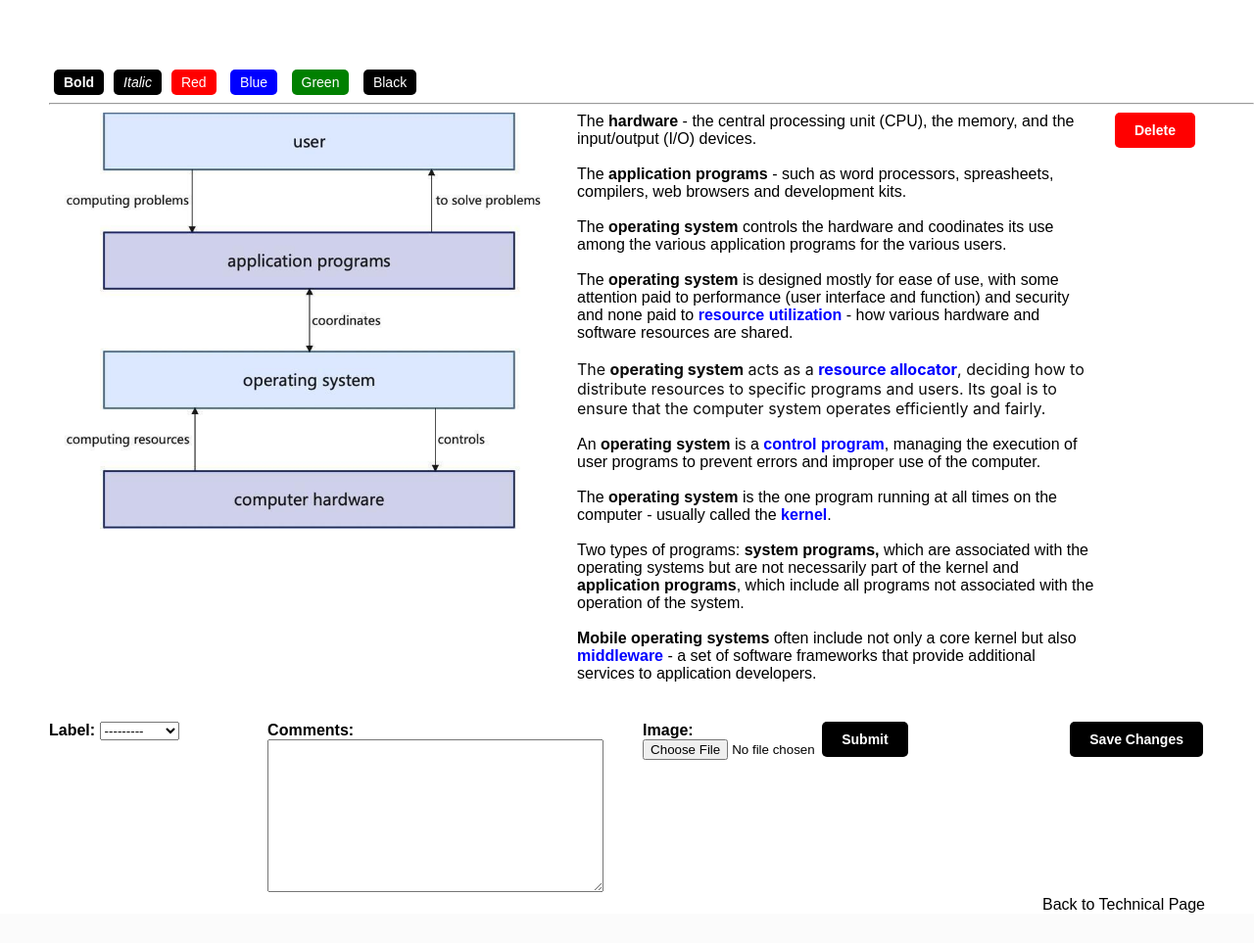
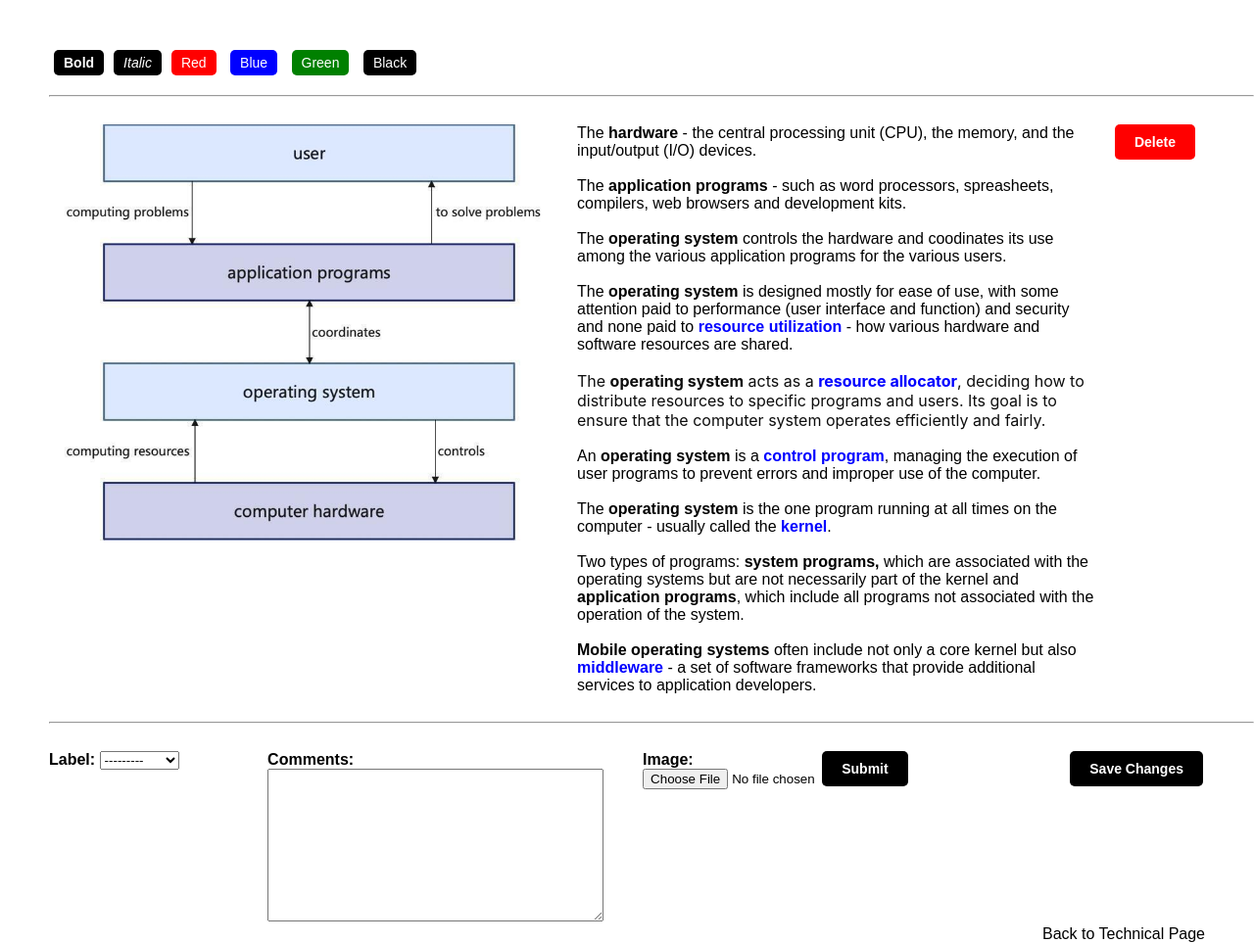
Before and after one commit to FelixChenJF/Chen-Project, a Django app: template CHEN/courses/templates/courses/detailedCourse/OScustom_page.html in a window 1280 px wide. Shown: the part 78-1041 px from the top of the page at 98% size. Before the commit the page ends 1010 px from the top, so only its background shows below. Run offline with Django 4.2, Linux system fonts and the light colour scheme; the template is opened without the code that fills it: values that come from a table or form of the project are taken from there, others are empty; data comes from the database, SQL or seed files in the repository; both versions use the stored data as it was after the commit.

Commit message:
database updated

```diff
--- a/CHEN/courses/templates/courses/detailedCourse/OScustom_page.html
+++ b/CHEN/courses/templates/courses/detailedCourse/OScustom_page.html
@@ -4,8 +4,7 @@
 {% block content %}
 <style>
     .button-container {
-        margin-top: 10px;
-        margin-bottom: 5px;
+        margin-bottom: 20px;
         display: flex;
         justify-content: flex-start;
         align-items: center;
@@ -24,8 +23,8 @@
         background-color: #0056b3;
     }
 </style>
-<div>
-    <div style="padding-left: 16px;">
+<div style="margin-top: -20px;">
+    <div style="padding-left: 4px;">
         <em><h1><strong>{{ label_name }}</strong></h1></em>
     </div>
     <div class="button-container">
@@ -39,7 +38,7 @@
         </div>
     </div>
     <hr>
-    <div style="display: flex; flex-direction: column;">
+    <div style="display: flex; flex-direction: column; padding-top: 20px;">
         {% for data in latest_CustomData_list %}
         <div style="display: flex; margin-bottom: 20px;">
             <div style="flex: 1; padding-right: 10px;">
@@ -64,6 +63,7 @@
         </div>
         {% endfor %}
     </div>
+    <hr>
     <div style="padding-right: 52px;">
         <button onclick="saveChanges()" style="margin-top: 20px; background-color: black; color: white; border: none; padding: 10px 20px; cursor: pointer; border-radius: 5px; font-weight: 700; font-size: 14px; float: right;">Save Changes</button>
     </div>
```
Also changed, not shown: CHEN/db.sqlite3, CHEN/media/OScustom_images/1-01-computer_system.jpg.
